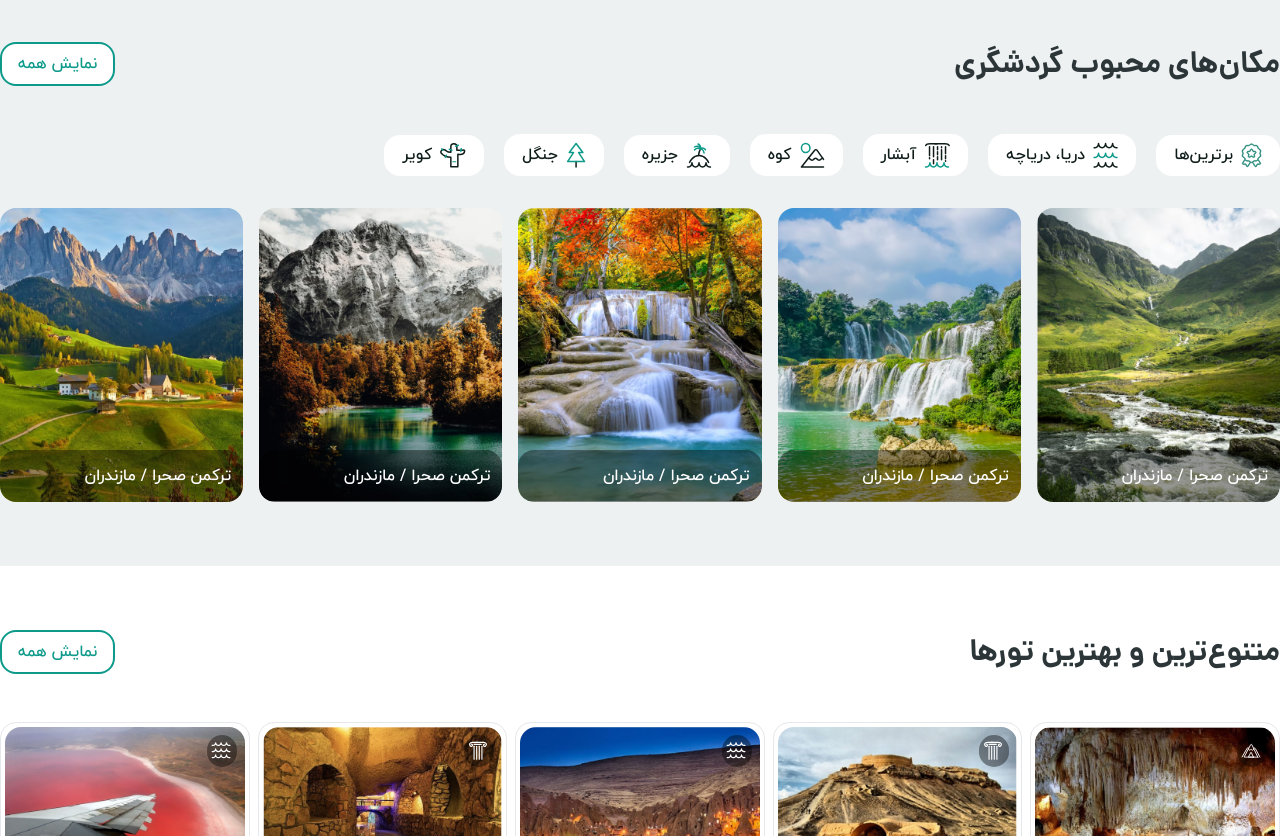
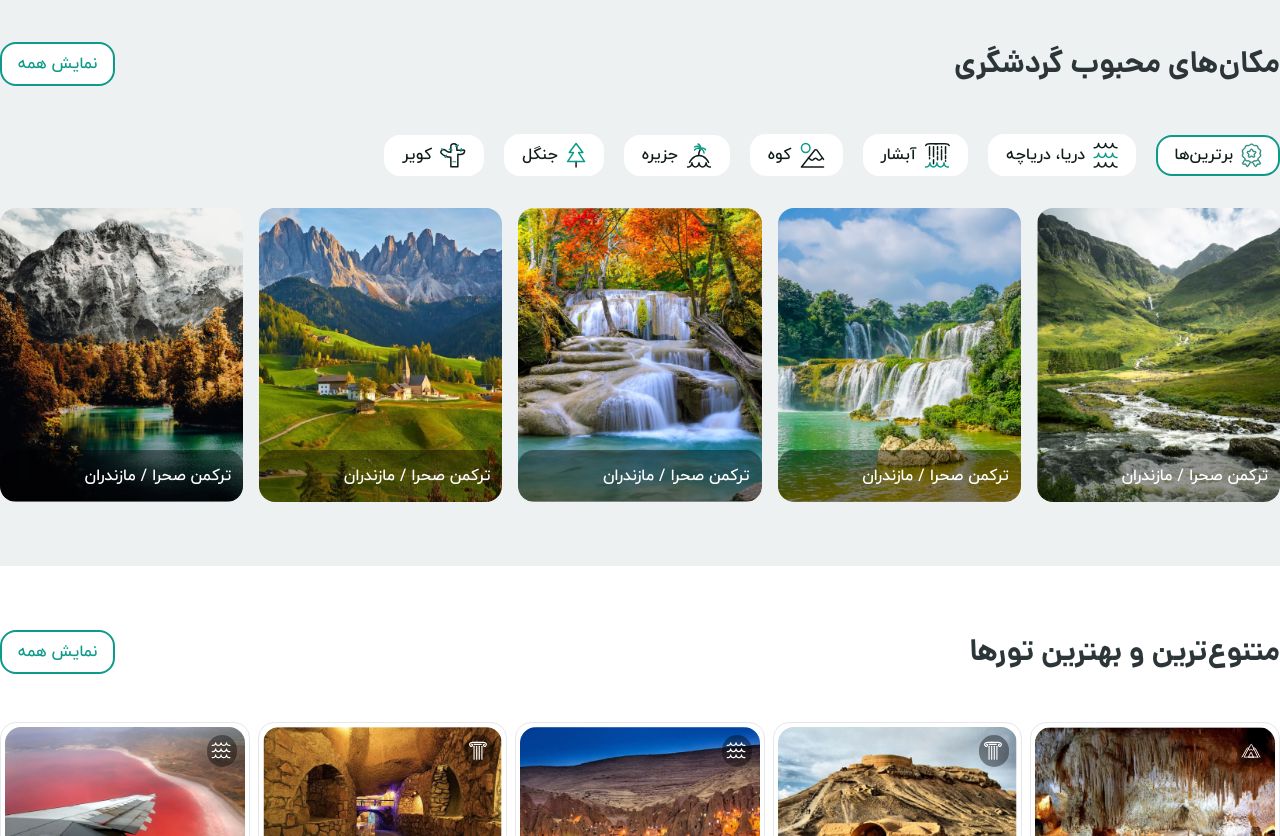
Before and after one commit to NEEMABBN/climbers, a React (Vite) app: page / in a window 1280 px wide. Shown: the part 700-1536 px from the top of the page. Built offline with nearby package versions, Linux system fonts and the light colour scheme.

Commit message:
Add Category For Popular Place

```diff
--- a/src/Components/EachPopularPlaceCategory.jsx
+++ /dev/null
@@ -1,10 +0,0 @@
-import React from "react";
-
-export default function EachPopularPlaceCategory({ icon, name }) {
-  return (
-    <button className="flex lg:w-auto w-full items-center lg:justify-normal justify-center lg:gap-2 gap-2.5 py-1.5 sm:px-4 bg-white border-solid border-2 border-white rounded-2xl hover:border-Primary transition-all duration-300">
-      <img src={icon} alt="" className="" />
-      <span className="text-Secoundray">{name}</span>
-    </button>
-  );
-}
--- a/src/Components/TemplateV1.jsx
+++ b/src/Components/TemplateV1.jsx
@@ -13,7 +13,7 @@ export default function TemplateV1({ title, children, links }) {
           نمایش همه
         </Link>
       </div>
-      <div className="w-full sm:mr-0 mr-5">{children}</div>
+      <div className="w-full sm:pr-0 pr-2">{children}</div>
       <Link
         to={links}
         className="bg-white md:hidden block text-Primary border-solid border-2 border-Primary rounded-2xl px-4 py-2"
--- a/src/Pages/HomePage/_components/PopularPlaces.jsx
+++ b/src/Pages/HomePage/_components/PopularPlaces.jsx
@@ -1,8 +1,7 @@
-import React from "react";
+import React, { useState } from "react";
 import TemplateV1 from "../../../Components/TemplateV1";
 import Images from "../../../Setting/Images";
 import EachPopularPlaceSlide from "../../../Components/EachPopularPlaceSlide";
-import EachPopularPlaceCategory from "../../../Components/EachPopularPlaceCategory";
 import { Swiper, SwiperSlide } from "swiper/react";
 import "swiper/css";
 import "swiper/css/pagination";
@@ -43,28 +42,225 @@ export default function PopularPlaces() {
       image: Images.PopularPlaceSlide1,
       city: "ترکمن صحرا",
       province: "مازندران",
+      category: "برترین‌ها",
     },
     {
       image: Images.PopularPlaceSlide2,
       city: "ترکمن صحرا",
       province: "مازندران",
+      category: "برترین‌ها",
     },
     {
       image: Images.PopularPlaceSlide3,
       city: "ترکمن صحرا",
       province: "مازندران",
+      category: "برترین‌ها",
+    },
+    {
+      image: Images.PopularPlaceSlide5,
+      city: "ترکمن صحرا",
+      province: "مازندران",
+      category: "برترین‌ها",
     },
     {
       image: Images.PopularPlaceSlide4,
       city: "ترکمن صحرا",
       province: "مازندران",
+      category: "برترین‌ها",
+    },
+    {
+      image: Images.PopularPlaceSlide2,
+      city: "ترکمن صحرا",
+      province: "مازندران",
+      category: "دریا، دریاچه",
+    },
+    {
+      image: Images.PopularPlaceSlide4,
+      city: "ترکمن صحرا",
+      province: "مازندران",
+      category: "دریا، دریاچه",
+    },
+    {
+      image: Images.PopularPlaceSlide1,
+      city: "ترکمن صحرا",
+      province: "مازندران",
+      category: "دریا، دریاچه",
     },
     {
       image: Images.PopularPlaceSlide5,
       city: "ترکمن صحرا",
       province: "مازندران",
+      category: "دریا، دریاچه",
+    },
+    {
+      image: Images.PopularPlaceSlide3,
+      city: "ترکمن صحرا",
+      province: "مازندران",
+      category: "دریا، دریاچه",
+    },
+    {
+      image: Images.PopularPlaceSlide3,
+      city: "ترکمن صحرا",
+      province: "مازندران",
+      category: "آبشار",
+    },
+    {
+      image: Images.PopularPlaceSlide5,
+      city: "ترکمن صحرا",
+      province: "مازندران",
+      category: "آبشار",
+    },
+    {
+      image: Images.PopularPlaceSlide4,
+      city: "ترکمن صحرا",
+      province: "مازندران",
+      category: "آبشار",
+    },
+    {
+      image: Images.PopularPlaceSlide1,
+      city: "ترکمن صحرا",
+      province: "مازندران",
+      category: "آبشار",
+    },
+    {
+      image: Images.PopularPlaceSlide2,
+      city: "ترکمن صحرا",
+      province: "مازندران",
+      category: "آبشار",
+    },
+    {
+      image: Images.PopularPlaceSlide3,
+      city: "ترکمن صحرا",
+      province: "مازندران",
+      category: "کوه",
+    },
+    {
+      image: Images.PopularPlaceSlide1,
+      city: "ترکمن صحرا",
+      province: "مازندران",
+      category: "کوه",
+    },
+    {
+      image: Images.PopularPlaceSlide5,
+      city: "ترکمن صحرا",
+      province: "مازندران",
+      category: "کوه",
+    },
+    {
+      image: Images.PopularPlaceSlide2,
+      city: "ترکمن صحرا",
+      province: "مازندران",
+      category: "کوه",
+    },
+    {
+      image: Images.PopularPlaceSlide4,
+      city: "ترکمن صحرا",
+      province: "مازندران",
+      category: "کوه",
+    },
+    {
+      image: Images.PopularPlaceSlide5,
+      city: "ترکمن صحرا",
+      province: "مازندران",
+      category: "جزیره",
+    },
+    {
+      image: Images.PopularPlaceSlide1,
+      city: "ترکمن صحرا",
+      province: "مازندران",
+      category: "جزیره",
+    },
+    {
+      image: Images.PopularPlaceSlide3,
+      city: "ترکمن صحرا",
+      province: "مازندران",
+      category: "جزیره",
+    },
+    {
+      image: Images.PopularPlaceSlide2,
+      city: "ترکمن صحرا",
+      province: "مازندران",
+      category: "جزیره",
+    },
+    {
+      image: Images.PopularPlaceSlide4,
+      city: "ترکمن صحرا",
+      province: "مازندران",
+      category: "جزیره",
+    },
+    {
+      image: Images.PopularPlaceSlide4,
+      city: "ترکمن صحرا",
+      province: "مازندران",
+      category: "جنگل",
+    },
+    {
+      image: Images.PopularPlaceSlide1,
+      city: "ترکمن صحرا",
+      province: "مازندران",
+      category: "جنگل",
+    },
+    {
+      image: Images.PopularPlaceSlide3,
+      city: "ترکمن صحرا",
+      province: "مازندران",
+      category: "جنگل",
+    },
+    {
+      image: Images.PopularPlaceSlide2,
+      city: "ترکمن صحرا",
+      province: "مازندران",
+      category: "جنگل",
+    },
+    {
+      image: Images.PopularPlaceSlide5,
+      city: "ترکمن صحرا",
+      province: "مازندران",
+      category: "جنگل",
+    },
+    {
+      image: Images.PopularPlaceSlide1,
+      city: "ترکمن صحرا",
+      province: "مازندران",
+      category: "کویر",
+    },
+    {
+      image: Images.PopularPlaceSlide3,
+      city: "ترکمن صحرا",
+      province: "مازندران",
+      category: "کویر",
+    },
+    {
+      image: Images.PopularPlaceSlide2,
+      city: "ترکمن صحرا",
+      province: "مازندران",
+      category: "کویر",
+    },
+    {
+      image: Images.PopularPlaceSlide4,
+      city: "ترکمن صحرا",
+      province: "مازندران",
+      category: "کویر",
+    },
+    {
+      image: Images.PopularPlaceSlide5,
+      city: "ترکمن صحرا",
+      province: "مازندران",
+      category: "کویر",
     },
   ];
+
+  const [allPosts] = useState(postData);
+  const [filteredPosts, setFilteredPosts] = useState(
+    allPosts.filter((post) => post.category === "برترین‌ها")
+  );
+  const [activeCategory, setActiveCategory] = useState("برترین‌ها");
+
+  const filterPosts = (category) => {
+    setActiveCategory(category);
+    const filtered = allPosts.filter((post) => post.category === category);
+    setFilteredPosts(filtered);
+  };
 
   return (
     <div className="w-full bg-[#DFE5E587] py-16">
@@ -91,23 +287,39 @@ export default function PopularPlaces() {
               >
                 {categoryData.map((item, index) => (
                   <SwiperSlide key={index}>
-                    <EachPopularPlaceCategory
-                      name={item.name}
-                      icon={item.icon}
-                    />
+                    <button
+                      onClick={() => filterPosts(item.name)}
+                      className={`${
+                        activeCategory === item.name
+                          ? "border-Primary"
+                          : "border-white"
+                      } flex lg:w-auto w-full items-center lg:justify-normal justify-center lg:gap-2 gap-2.5 py-1.5 sm:px-4 bg-white border-solid border-2 rounded-2xl`}
+                    >
+                      <img src={item.icon} alt="" className="" />
+                      <span className="text-Secoundray">{item.name}</span>
+                    </button>
                   </SwiperSlide>
                 ))}
               </Swiper>
+
               <div className="w-full lg:flex hidden items-center gap-5">
                 {categoryData.map((item, index) => (
-                  <EachPopularPlaceCategory
+                  <button
                     key={index}
-                    name={item.name}
-                    icon={item.icon}
-                  />
+                    onClick={() => filterPosts(item.name)}
+                    className={`${
+                      activeCategory === item.name
+                        ? "border-Primary"
+                        : "border-white"
+                    } flex lg:w-auto w-full items-center lg:justify-normal justify-center lg:gap-2 gap-2.5 py-1.5 sm:px-4 bg-white border-solid border-2 rounded-2xl`}
+                  >
+                    <img src={item.icon} alt="" className="" />
+                    <span className="text-Secoundray">{item.name}</span>
+                  </button>
                 ))}
               </div>
             </div>
+
             <div className="w-full">
               <Swiper
                 slidesPerView={1.5}
@@ -124,7 +336,7 @@ export default function PopularPlaces() {
                 }}
                 className="mySwiper xl:!hidden"
               >
-                {postData.map((item, index) => (
+                {filteredPosts.map((item, index) => (
                   <SwiperSlide key={index}>
                     <EachPopularPlaceSlide
                       image={item.image}
@@ -137,7 +349,7 @@ export default function PopularPlaces() {
                 ))}
               </Swiper>
               <div className="w-full xl:flex hidden items-center gap-4">
-                {postData.map((item, index) => (
+                {filteredPosts.map((item, index) => (
                   <EachPopularPlaceSlide
                     key={index}
                     image={item.image}
```
